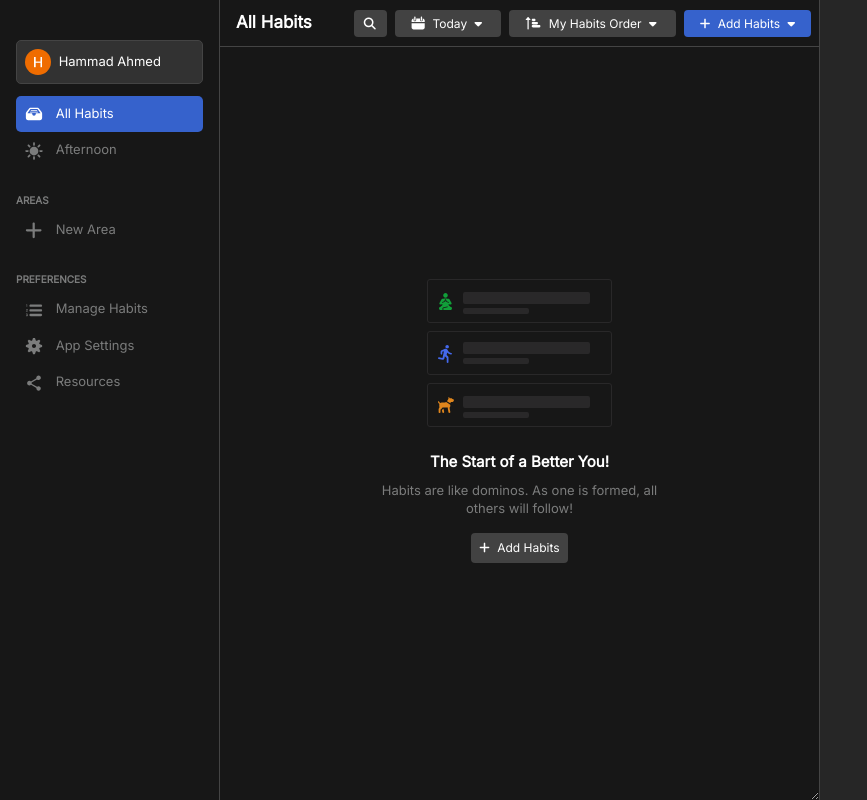
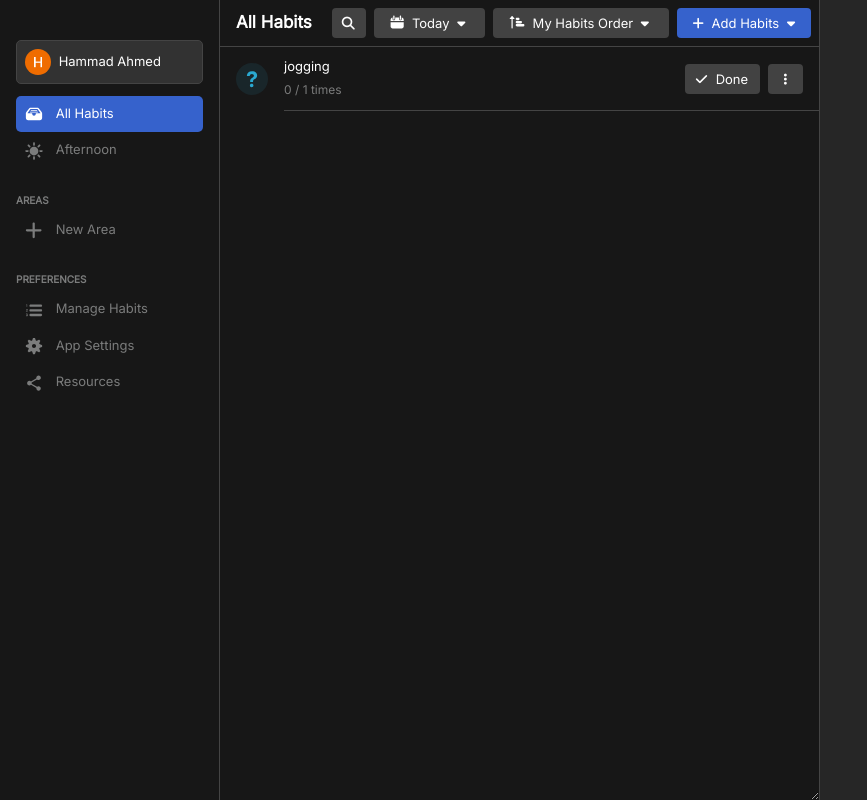
Before and after one commit to aitchcode/habitify-clone, a plain HTML site: page dashboard.html in a window 1280 px wide. Shown: the whole page, without its empty margins (0-867 px from the left). Drawn offline with nearby package versions, Linux system fonts and the light colour scheme.

Commit message:
habit template added

```diff
--- a/css/dashboard.css
+++ b/css/dashboard.css
@@ -11,6 +11,7 @@
   --hover-bg: #323232;
   --dropdown-txt-color: #ffffffb3;
   --input-border: #454953;
+  --habit-img-bg: #19262a;
 }
 
 * {
@@ -55,19 +56,19 @@ body {
 }
 
 .add-habit-btn {
-  font-size: 12px;
+  font-size: 13px;
   background-color: var(--default-color);
   border-radius: 4px;
   cursor: pointer;
-  padding: 6px;
+  padding: 7px;
 }
 
 .search-btn {
-  font-size: 12px;
+  font-size: 13px;
   background-color: var(--secondary-color);
   border-radius: 4px;
   cursor: pointer;
-  padding: 6px 8px;
+  padding: 7px 8px;
   padding-left: 10px;
 }
 
@@ -206,3 +207,26 @@ select:focus,
 input:focus {
   border: 1.5px solid var(--default-color);
 }
+
+.habits-list li img {
+  background: var(--habit-img-bg);
+  border-radius: 100%;
+}
+
+.habits-list li:hover {
+  background: var(--container-bg);
+}
+
+.habit-details {
+  border-bottom: 1.5px solid var(--border);
+}
+
+.habit-name {
+  font-size: 13px;
+  font-weight: 500;
+}
+
+.habit-goal {
+  font-size: 12px;
+  color: var(--unfocused-item);
+}
--- a/dashboard.html
+++ b/dashboard.html
@@ -122,25 +122,6 @@
               </div>
             </div>
           </div>
-          <div
-            class="d-flex flex-column justify-content-center habits-section align-items-center text-center"
-          >
-            <img src="assets/img/habits-section-image-1.svg" class="mb-2" />
-            <img src="assets/img/habits-section-image-2.svg" class="mb-2" />
-            <img src="assets/img/habits-section-image-3.svg" class="mb-4" />
-            <p class="m-0">The Start of a Better You!</p>
-            <span class="mt-2 mb-3"
-              >Habits are like dominos. As one is formed, all others will
-              follow!</span
-            >
-            <a
-              class="search-btn px-2 mb-1"
-              data-toggle="modal"
-              data-target="#addHabitModal"
-            >
-              <i class="fa fa-add mr-1"></i>
-              Add Habits
-            </a>
           <!-- Modal -->
           <div
             class="modal fade"
@@ -158,9 +139,7 @@
                   </h5>
                 </div>
                 <div class="modal-body py-0 d-flex flex-column">
-                    <div
-                      class="text-uppercase sidebar-section mb-1 mr-auto ml-2"
-                    >
+                  <div class="text-uppercase sidebar-section mb-1 mr-auto ml-2">
                     Name
                   </div>
                   <input type="text" required />
@@ -207,7 +186,52 @@
               </div>
             </div>
           </div>
+          <!-- Add habit content on empty body -->
+          <div
+            class="d-none flex-column justify-content-center habits-section align-items-center text-center"
+            id="addHabitContentOnEmptyBody"
+          >
+            <img
+              src="assets/img/habits-section-image-1.svg"
+              class="mb-2 mt-1"
+            />
+            <img src="assets/img/habits-section-image-2.svg" class="mb-2" />
+            <img src="assets/img/habits-section-image-3.svg" class="mb-4" />
+            <p class="m-0">The Start of a Better You!</p>
+            <span class="mt-2 mb-3"
+              >Habits are like dominos. As one is formed, all others will
+              follow!</span
+            >
+            <a
+              class="search-btn px-2 mb-1"
+              data-toggle="modal"
+              data-target="#addHabitModal"
+            >
+              <i class="fa fa-add mr-1"></i>
+              Add Habits
+            </a>
           </div>
+          <!-- Habits content -->
+          <ul class="p-0 habits-list">
+            <li class="d-flex">
+              <img src="assets/img/habit-icon.svg" class="m-3 mr-0" />
+              <div class="w-100 d-flex habit-details align-items-center">
+                <div class="row m-0 flex-column">
+                  <span class="habit-name">jogging</span>
+                  <span class="habit-goal mt-1">0 / 1 times</span>
+                </div>
+                <div class="ml-auto mr-3">
+                  <a class="search-btn mr-2">
+                    <i class="fa fa-check mr-1"></i>
+                    Done
+                  </a>
+                  <a class="search-btn px-3">
+                    <i class="fa fa-ellipsis-vertical"></i>
+                  </a>
+                </div>
+              </div>
+            </li>
+          </ul>
         </div>
       </div>
     </div>
```
Also changed, not shown: assets/img/habit-icon.svg (added). Lines whose indentation alone changed are shown as unchanged.
